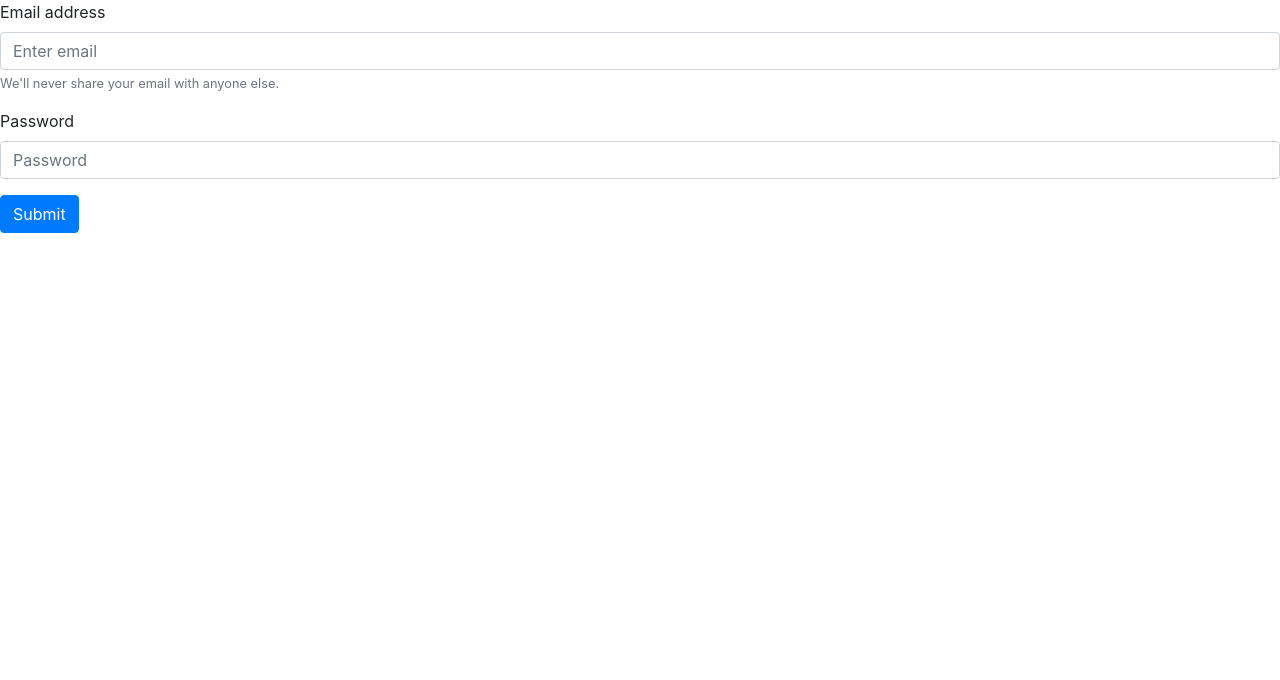
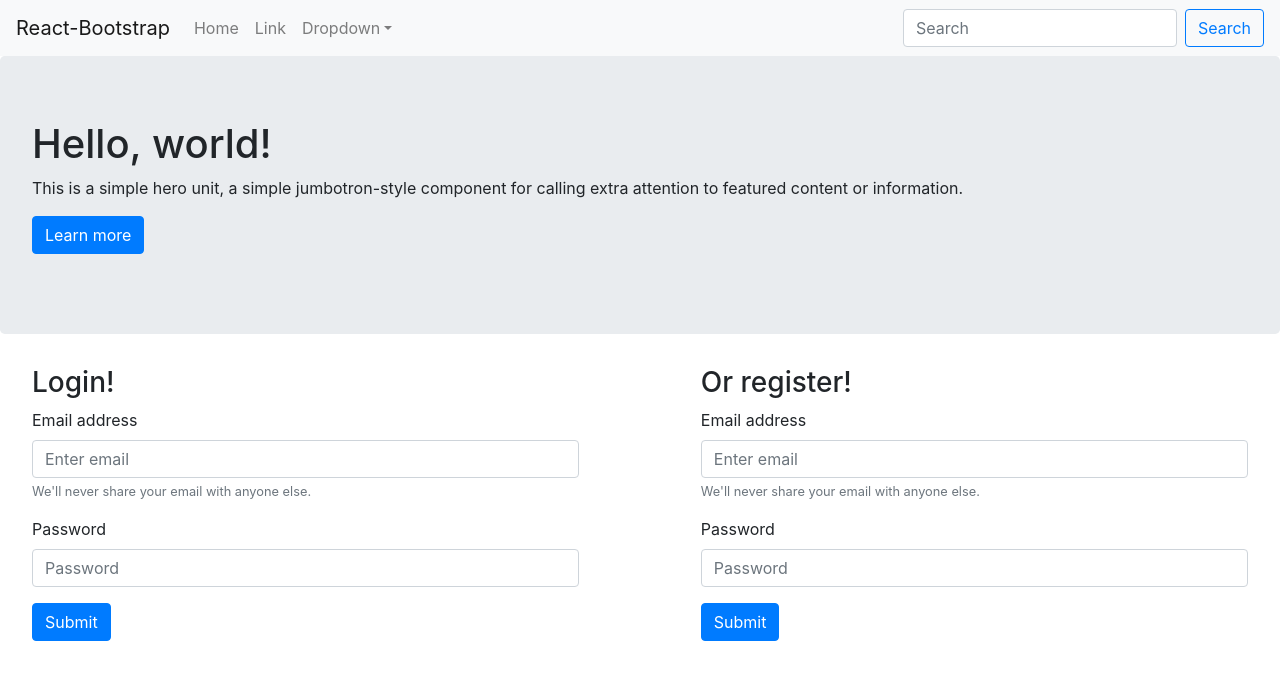
Before and after one commit to ShujaatAzim/BetterPokedexEntries2-Frontend, a React (Create React App) app: page /login in a window 1280 px wide. Shown: the top 680 px of the page. Built offline with nearby package versions, Linux system fonts and the light colour scheme.

Commit message:
Added login page stuff for registrations, and also modified the css file using floats.

```diff
--- a/src/Pages/LoginPage.js
+++ b/src/Pages/LoginPage.js
@@ -1,9 +1,17 @@
 import React from 'react'
+import NavBar from '../Components/NavBar'
+import Jumbo from '../Components/Jumbo'
 import { Form, Button } from 'react-bootstrap'
+import '../Styles/App.css'
 
 const LoginPage = () => {
   return (
     <div>
+      <NavBar />
+      <Jumbo />
+      <div className="app">
+        <div className="login">
+          <h3>Login!</h3>
           <Form>
             <Form.Group controlId="formBasicEmail">
               <Form.Label>Email address</Form.Label>
@@ -21,6 +29,27 @@ const LoginPage = () => {
             </Button>
           </Form>
         </div>
+        <div className="register">
+          <h3>Or register!</h3>
+          <Form>
+            <Form.Group controlId="formBasicEmail">
+              <Form.Label>Email address</Form.Label>
+              <Form.Control type="email" placeholder="Enter email" />
+              <Form.Text className="text-muted">
+                We'll never share your email with anyone else.
+              </Form.Text>
+            </Form.Group>
+            <Form.Group controlId="formBasicPassword">
+              <Form.Label>Password</Form.Label>
+              <Form.Control type="password" placeholder="Password" />
+            </Form.Group>
+            <Button variant="primary" type="submit">
+              Submit
+            </Button>
+          </Form>
+        </div>
+      </div>
+    </div>
   )
 }
 
--- a/src/Styles/App.css
+++ b/src/Styles/App.css
@@ -2,3 +2,13 @@
   margin-left: 2rem;
   margin-right: 2rem;
 }
+
+.login {
+  float: left;
+  width: 45%
+}
+
+.register {
+  float: right;
+  width: 45%
+}
```
Lines whose indentation alone changed are shown as unchanged.
